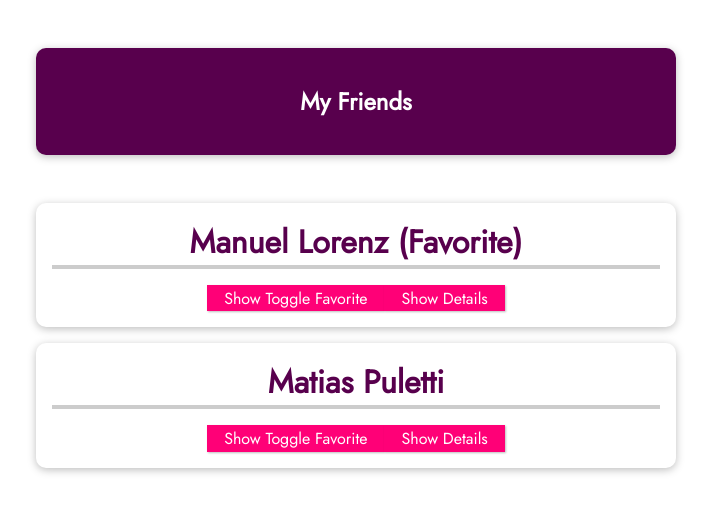
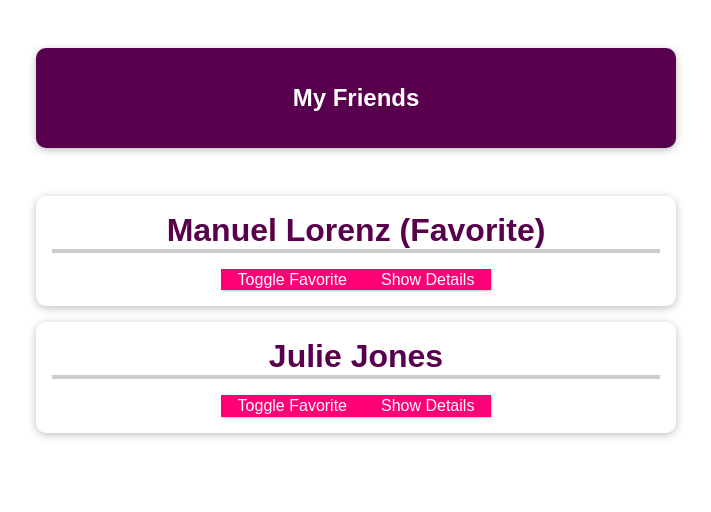
Before and after one commit to MatiasPuletti/vue-course-section-8, a Vue app: page / in a window 1280 px wide. Shown: the top 512 px of the page, without its empty margins (284-995 px from the left). Built offline with nearby package versions, Linux system fonts and the light colour scheme.

Commit message:
Emitting custom events

```diff
--- a/src/App.vue
+++ b/src/App.vue
@@ -1,18 +1,18 @@
 <template>
   <section>
-    <header><h1>My Friends</h1></header>
+    <header>
+      <h1>My Friends</h1>
+    </header>
     <ul>
       <friend-contact
-        name="Manuel Lorenz"
-        phone-number="01234 0425 24121"
-        email-address="manuel@gmail.com"
-        is-favorite="1"
-      ></friend-contact>
-      <friend-contact
-        name="Matias Puletti"
-        phone-number="4241 2132 12321"
-        email-address="matias@gmail.com"
-        is-favorite="0"
+        v-for="friend in friends"
+        :key="friend.id"
+        :id="friend.id"
+        :name="friend.name"
+        :phone-number="friend.phone"
+        :email-address="friend.email"
+        :is-favorite="friend.isFavorite"
+        @toggle-favorite="toggleFavoriteStatus"
       ></friend-contact>
     </ul>
   </section>
@@ -28,33 +28,39 @@
           name: "Manuel Lorenz",
           phone: "0123 45678 90",
           email: "manuel@localhost.com",
+          isFavorite: true,
         },
         {
           id: "julie",
           name: "Julie Jones",
           phone: "0987 654421 21",
           email: "julie@localhost.com",
+          isFavorite: false,
         },
       ],
     };
+  },
+  methods: {
+    toggleFavoriteStatus(friendId) {
+      const identifiedFriend = this.friends.find(
+        (friend) => friend.id === friendId
+      );
+      identifiedFriend.isFavorite = !identifiedFriend.isFavorite;
+    },
   },
 };
 </script>
 
 <style>
-@import url("https://fonts.googleapis.com/css2?family=Jost&display=swap");
 * {
   box-sizing: border-box;
 }
-
 html {
   font-family: "Jost", sans-serif;
 }
-
 body {
   margin: 0;
 }
-
 header {
   box-shadow: 0 2px 8px rgba(0, 0, 0, 0.26);
   margin: 3rem auto;
@@ -66,13 +72,11 @@
   width: 90%;
   max-width: 40rem;
 }
-
 #app ul {
   margin: 0;
   padding: 0;
   list-style: none;
 }
-
 #app li {
   box-shadow: 0 2px 8px rgba(0, 0, 0, 0.26);
   margin: 1rem auto;
@@ -82,14 +86,12 @@
   width: 90%;
   max-width: 40rem;
 }
-
 #app h2 {
   font-size: 2rem;
   border-bottom: 4px solid #ccc;
   color: #58004d;
   margin: 0 0 1rem 0;
 }
-
 #app button {
   font: inherit;
   cursor: pointer;
@@ -99,7 +101,6 @@
   padding: 0.05rem 1rem;
   box-shadow: 1px 1px 2px rgba(0, 0, 0, 0.26);
 }
-
 #app button:hover,
 #app button:active {
   background-color: #ec3169;
--- a/src/components/FriendContact.vue
+++ b/src/components/FriendContact.vue
@@ -1,23 +1,31 @@
 <template>
   <li>
-    <h2>{{ name }} {{ friendIsFavorite === "1" ? "(Favorite)" : "" }}</h2>
-    <button @click="toggleFavorite">
-      {{ detailsAreVisible ? "Hide" : "Show" }} Toggle Favorite
-    </button>
+    <h2>{{ name }} {{ isFavorite ? "(Favorite)" : "" }}</h2>
+    <button @click="toggleFavorite">Toggle Favorite</button>
     <button @click="toggleDetails">
       {{ detailsAreVisible ? "Hide" : "Show" }} Details
     </button>
     <ul v-if="detailsAreVisible">
-      <li><strong>Phone:</strong>{{ phoneNumber }}</li>
-      <li><strong>Email:</strong>{{ emailAddress }}</li>
+      <li>
+        <strong>Phone:</strong>
+        {{ phoneNumber }}
+      </li>
+      <li>
+        <strong>Email:</strong>
+        {{ emailAddress }}
+      </li>
     </ul>
   </li>
 </template>
 
 <script>
 export default {
-  // props: ["name", "phoneNumber", "emailAddress", "isFavorite"],
+  // props: ['name', 'phoneNumber', 'emailAddress', 'isFavorite'],
   props: {
+    id: {
+      type: String,
+      required: true,
+    },
     name: {
       type: String,
       required: true,
@@ -31,21 +39,17 @@
       required: true,
     },
     isFavorite: {
-      type: String,
+      type: Boolean,
       required: false,
-      default: "0",
+      default: false,
+      // validator: function(value) {
+      //   return value === '1' || value === '0';
+      // }
     },
   },
   data() {
     return {
       detailsAreVisible: false,
-      friend: {
-        id: "manuel",
-        name: "Manuel Lorenz",
-        phone: "0123 45678 90",
-        email: "manuel@localhost.com",
-      },
-      friendIsFavorite: this.isFavorite,
     };
   },
   methods: {
@@ -53,11 +57,7 @@
       this.detailsAreVisible = !this.detailsAreVisible;
     },
     toggleFavorite() {
-      if (this.friendIsFavorite === "1") {
-        this.friendIsFavorite = "0";
-      } else {
-        this.friendIsFavorite = "1";
-      }
+      this.$emit("toggle-favorite", this.id);
     },
   },
 };
```
